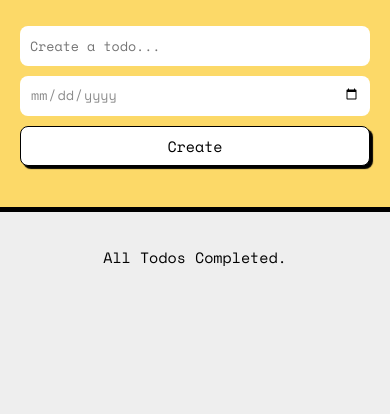
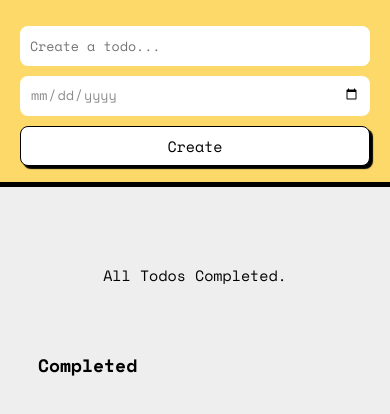
Before and after one commit to sadiqur-rahman/todo-web-app, a plain HTML site: page index.html in a window 390 px wide. Shown: the part 68-482 px from the top of the page. Drawn offline with nearby package versions, Linux system fonts and the light colour scheme.

Commit message:
css modified to show the completed todo when there are no todo pending

```diff
--- a/style/completed todo/completed-todo.css
+++ b/style/completed todo/completed-todo.css
@@ -1,6 +1,8 @@
 .todo-status-div {
   display: none;
-  position: absolute;
+  margin-top: 200px;
+  text-align: center;
+  position: relative;
   top: 25px;
   left: 50%;
   transform: translate(-50%, -50%);
@@ -69,3 +71,12 @@
   transition: 0.2s;
   font-weight: bold;
 }
+
+/* Apply styles for screens 600px wide or smaller */
+@media only screen and (max-width: 600px) {
+
+  .todo-status-div {
+    margin-top: 300px;
+  }
+
+}
--- a/style/completed todo/completed.css
+++ b/style/completed todo/completed.css
@@ -10,19 +10,19 @@
 }
 
 .completed-container {
+  position: relative;
   display: flex;
   width: 800px;
   flex-direction: column;
   align-items: center;
   justify-content: center;
   padding: 20px;
-  margin: auto;
+  margin: 30px auto;
 }
 
 .completed-title-container {
   position: relative;
   display: flex;
-  margin-top: 30px;
   width: 800px;
   padding: 10px;
   border-radius: 10px 10px 0px 0px;
@@ -91,7 +91,7 @@
     margin-top: 300px;
   }
 
-  .completed-title-container {
+  .completed-container {
     margin-top: 30px;
   }
 
--- a/style/general.css
+++ b/style/general.css
@@ -1,12 +1,6 @@
 body {
   font-family: space mono;
   background-color: rgb(238, 238, 238);
-}
-
-.todo-status-div {
-  display: none;
-  margin-top: 150px;
-  text-align: center;
 }
 
 .todo-status-completed {
--- a/style/navbar.css
+++ b/style/navbar.css
@@ -110,7 +110,7 @@
 @media only screen and (max-width: 600px) {
   .todo-navbar {
     padding: 20px;
-    height: 235px;
+    height: 210px;
   }
 
   .todo-input-field {
```
